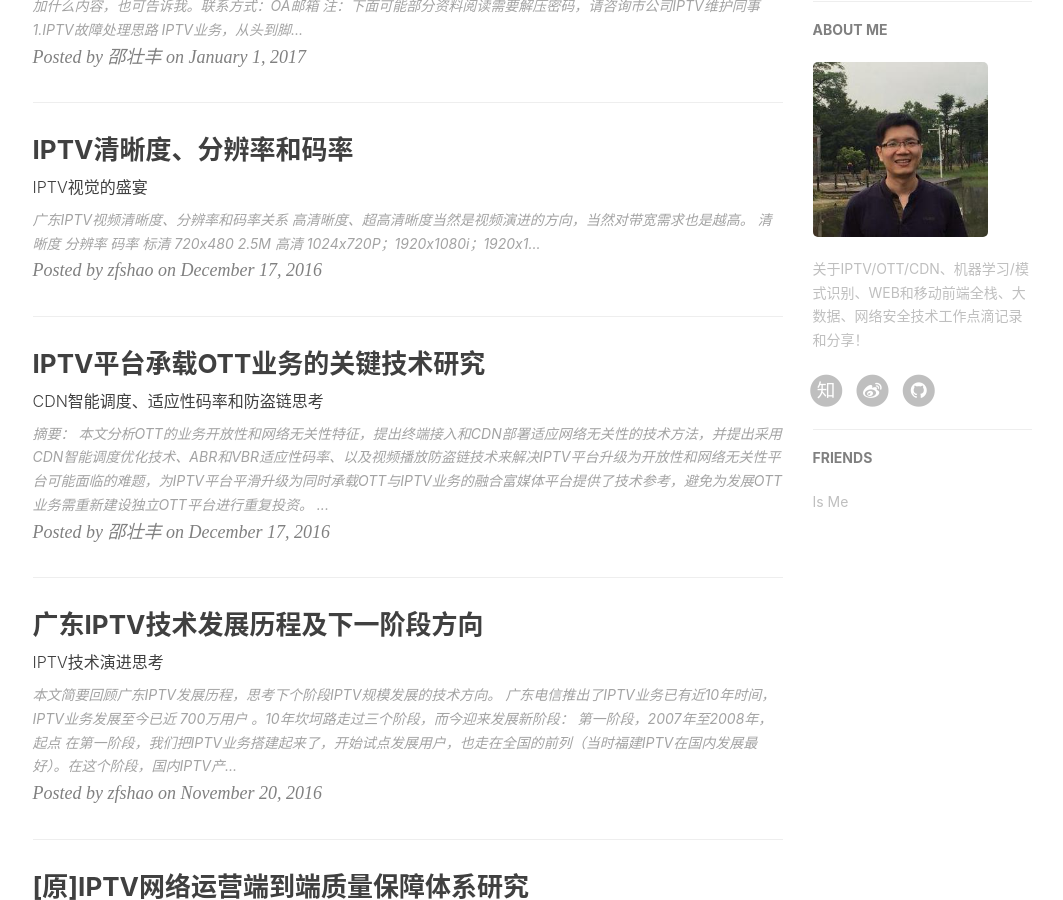
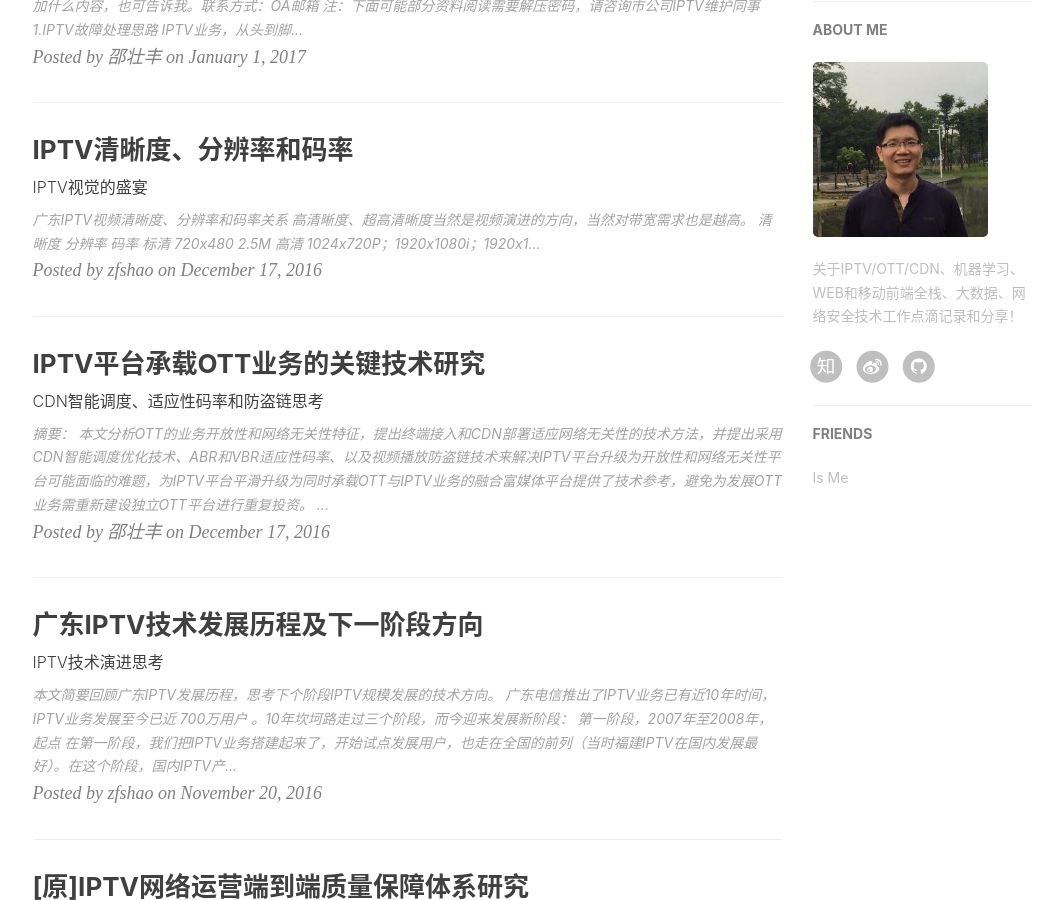
Before and after one commit to shaozhuangfeng/shaozhuangfeng.github.io, a Jekyll site: the page built from index.html, in a window 1280 px wide and 900 px high, scrolled down 596 px. Shown: the whole window, without its empty margins (135-1198 px from the left). Built offline with Jekyll 4.4.1, drawn with Linux system fonts in a browser that asks for light colours; nearby versions of some CDN libraries; the list of posts is cut into pages by our own code; comment, search, counter and statistics services are not loaded.

Commit message:
v1.1
change bgphoto

```diff
--- a/_config.yml
+++ b/_config.yml
@@ -70,7 +70,7 @@ ga_domain: zfshao.me
 
 # Sidebar settings
 sidebar: true                           # whether or not using Sidebar.
-sidebar-about-description: "关于IPTV/OTT/CDN、机器学习/模式识别、WEB和移动前端全栈、大数据、网络安全技术工作点滴记录和分享！"
+sidebar-about-description: "关于IPTV/OTT/CDN、机器学习、WEB和移动前端全栈、大数据、网络安全技术工作点滴记录和分享！"
 sidebar-avatar: /img/avatar-zfshao.jpg      # use absolute URL, seeing it's used in both `/` and `/about/`
 
 
```
Also changed, not shown: img/home-bg.jpg.
